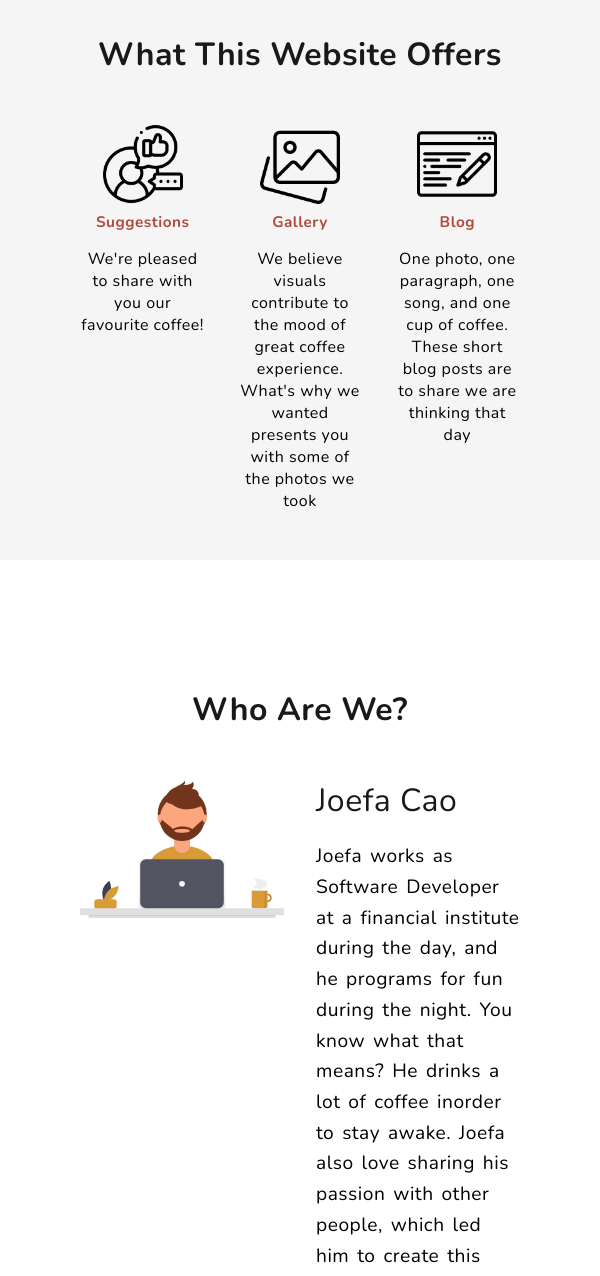
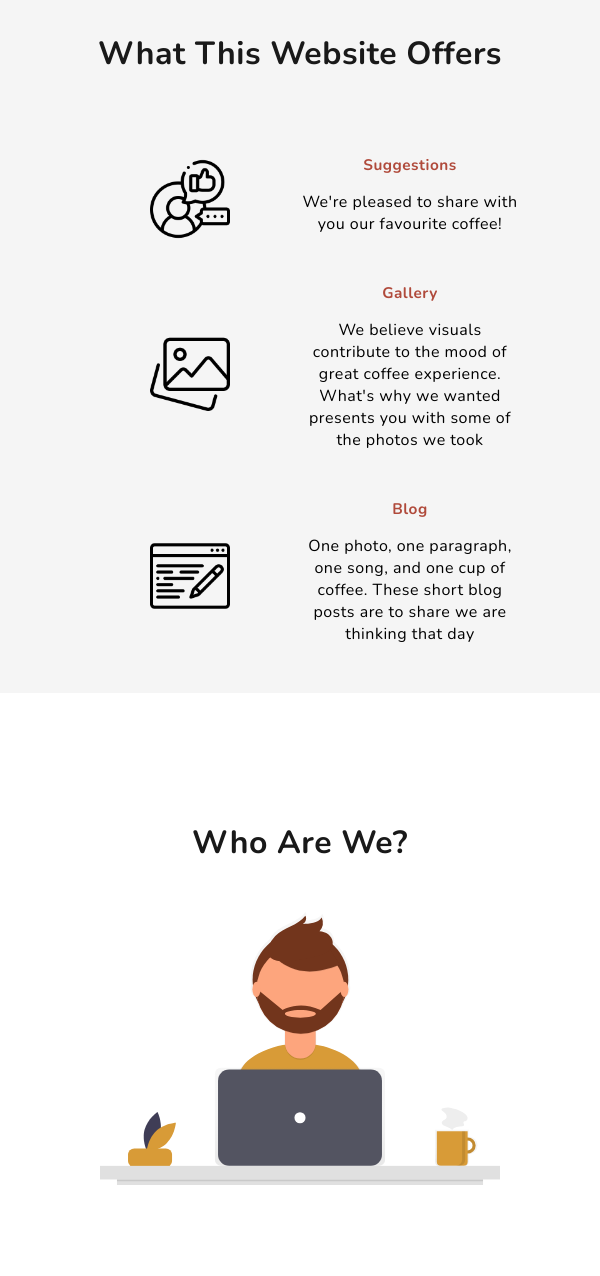
Before and after one commit to Joefahing/Coffee-House, a plain HTML site: page index.html in a window 600 px wide. Shown: the part 880-2156 px from the top of the page. Drawn offline with nearby package versions, Linux system fonts and the light colour scheme.

Commit message:
add media query to body and footer

```diff
--- a/css/about.css
+++ b/css/about.css
@@ -20,10 +20,14 @@ main{
 
 .service-item-container{
     width: 100%;
-    display: grid;
-    grid-template-columns: 1fr 1fr 1fr;
-    column-gap: 2rem;
     margin-top: 2rem;
+    display: flex;
+    justify-content: center;
+}
+
+.service-item-container.text{
+    flex-direction: column;
+    align-items: center;
 }
 
 .service-item{
@@ -54,7 +58,8 @@ main{
     column-gap: 2rem;
 }
 
-.about-container.reverse{
+
+.reverse{
     flex-direction: row-reverse;
 }
 
@@ -113,5 +118,31 @@ footer{
 .footer-container p{
     color: white;
     font-size: 1.25rem;
+    text-align: center;
+}
 
+@media (min-width: 801px){
+    .service-content-container{
+        display: grid;
+        grid-template-columns: 1fr 1fr 1fr;
+        column-gap: 2rem;
+    }
 }
+
+
+@media (max-width: 800px) and (min-width:500px) {
+    .service-item{
+        flex-direction: row;
+    }
+}
+
+@media (max-width: 750px){
+    .about-container{
+        flex-direction: column;
+    }
+
+    .about-item-container{
+        width: 100%;
+        text-align: center;
+    }
+}
--- a/index.html
+++ b/index.html
@@ -53,25 +53,37 @@
             <div class="container">
                 <h3 class="section-title">What This Website Offers</h3>
                 <div class="divider"></div>
-                <div class="service-item-container">
+                <div class="service-content-container">
                     <div class="service-item">
+                        <div class="service-item-container image">
                             <img src="./assets/images/recommendation.png" alt="">
+                        </div>
+                        <div class="service-item-container text">
                             <h4>Suggestions</h4>
                             <p>We're pleased to share with you our favourite coffee!</p>
                         </div>
+                    </div>
 
                     <div class="service-item">
+                        <div class="service-item-container image">
                             <img src="./assets/images/image-gallery.png" alt="">
+                        </div>
+                        <div class="service-item-container text">
                             <h4>Gallery</h4>
                             <p>We believe visuals contribute to the mood of great coffee experience.
                                 What's why we wanted presents you with some of the photos we took</p>
                         </div>
+                    </div>
 
                     <div class="service-item">
+                        <div class="service-item-container image">
                             <img src="./assets/images/blogging.png" alt="">
+                        </div>
+                        <div class="service-item-container text">
                             <h4>Blog</h4>
                             <p>One photo, one paragraph, one song, and one cup of coffee. These short blog posts are to
                                 share we are thinking that day</p>
+                        </div>
                     </div>
                 </div>
             </div>
@@ -96,8 +108,9 @@
                     </div>
                 </div>
                 <div class="about-container reverse">
-                    <div class="about-item-container"><img src="./assets/images/construction.svg"
-                            alt="construction worker"></div>
+                    <div class="about-item-container">
+                        <img src="./assets/images/construction.svg" alt="construction worker">
+                    </div>
                     <div class="about-item-container">
                         <h4 class="about-name">David Dai</h4>
                         <p class="about-intro">
@@ -126,4 +139,5 @@
         </div>
     </footer>
 </body>
+
 </html>
```
Lines whose indentation alone changed are shown as unchanged.
